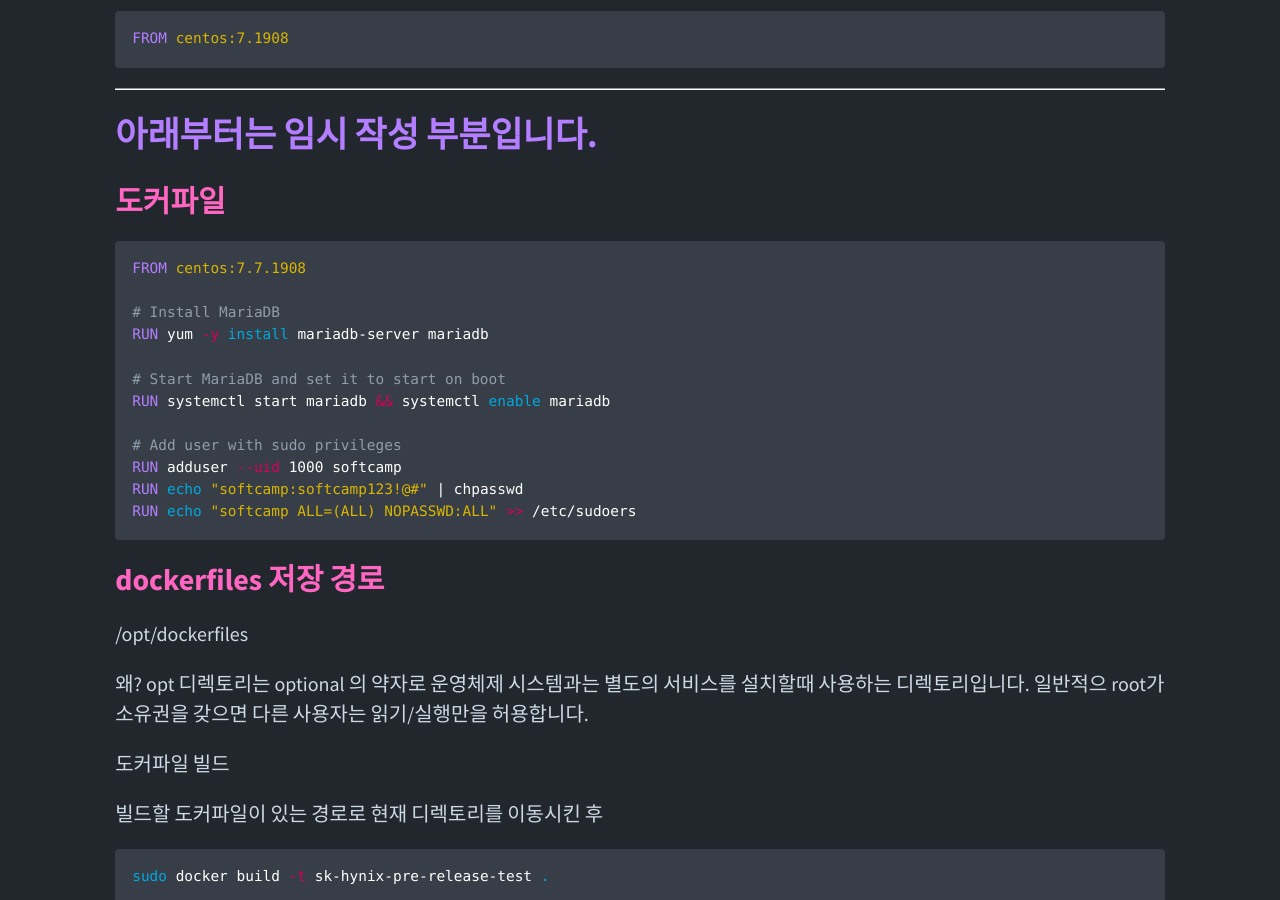
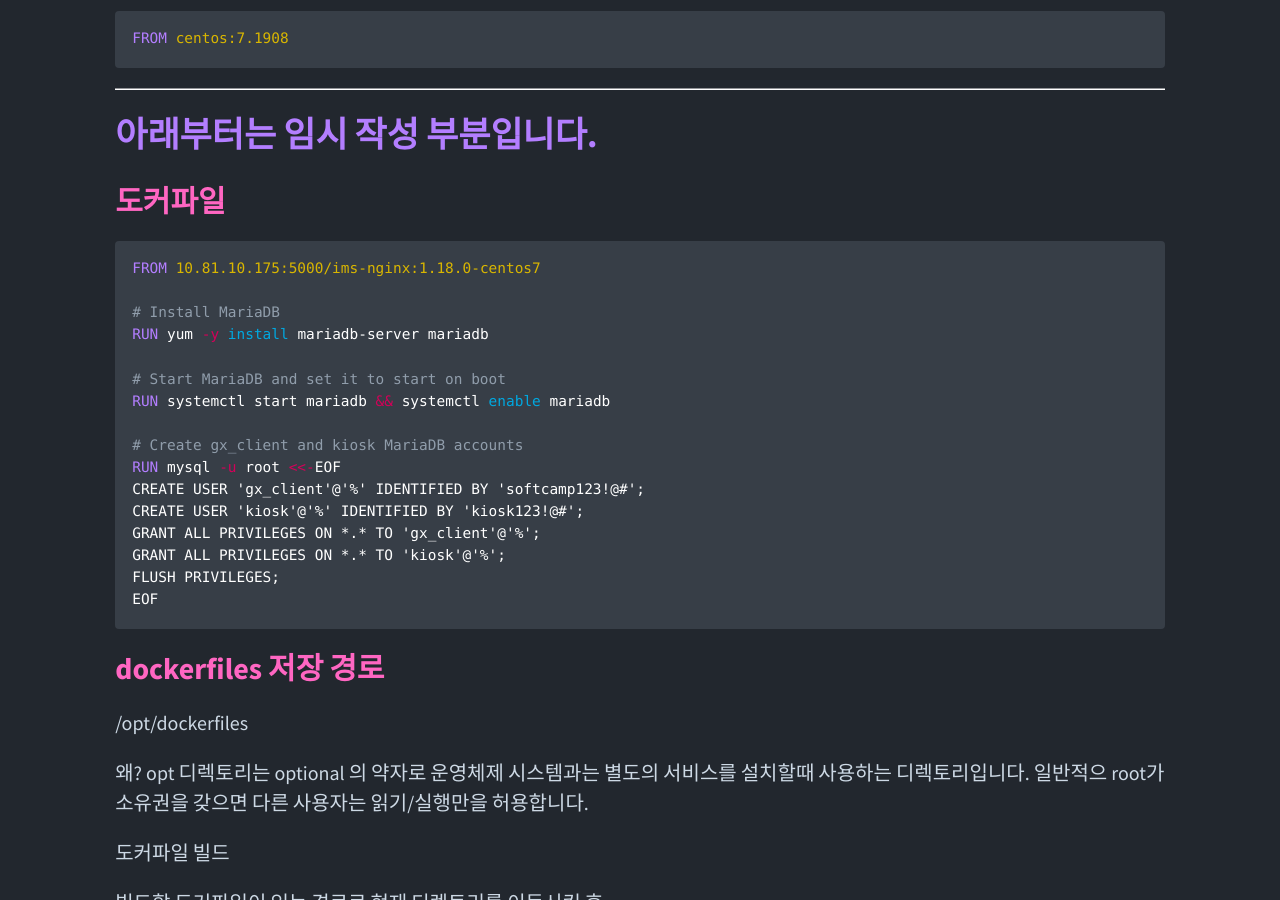
Before and after one commit to mainmethod0126/old-tech-blog, a Jekyll site: the page built from _posts/docker/2022-12-17-회사-TEST-SERVER를-도커-이미지로-만들기.md, in a window 1280 px wide and 900 px high, scrolled down 1467 px. Built offline with Jekyll 4.4.1, drawn with Linux system fonts in a browser that asks for light colours; comment, search, counter and statistics services are not loaded.

Commit message:
임시 저장

````diff
--- a/_posts/docker/2022-12-17-회사-TEST-SERVER를-도커-이미지로-만들기.md
+++ b/_posts/docker/2022-12-17-회사-TEST-SERVER를-도커-이미지로-만들기.md
@@ -58,7 +58,7 @@
 ### 도커파일
 
 ```dockerfile
-FROM centos:7.7.1908
+FROM 10.81.10.175:5000/ims-nginx:1.18.0-centos7
 
 # Install MariaDB
 RUN yum -y install mariadb-server mariadb
@@ -66,10 +66,14 @@
 # Start MariaDB and set it to start on boot
 RUN systemctl start mariadb && systemctl enable mariadb
 
-# Add user with sudo privileges
-RUN adduser --uid 1000 softcamp
-RUN echo "softcamp:softcamp123!@#" | chpasswd
-RUN echo "softcamp ALL=(ALL) NOPASSWD:ALL" >> /etc/sudoers
+# Create gx_client and kiosk MariaDB accounts
+RUN mysql -u root <<-EOF
+CREATE USER 'gx_client'@'%' IDENTIFIED BY 'softcamp123!@#';
+CREATE USER 'kiosk'@'%' IDENTIFIED BY 'kiosk123!@#';
+GRANT ALL PRIVILEGES ON *.* TO 'gx_client'@'%';
+GRANT ALL PRIVILEGES ON *.* TO 'kiosk'@'%';
+FLUSH PRIVILEGES;
+EOF
 ```
 
 ### dockerfiles 저장 경로
@@ -170,9 +174,6 @@
 
 #### 도커 컨테이너에서 nginx 백그라운드로 실행시키기
 
-
-
-
 ```bash
 nginx start
 ```
````
Also changed, not shown: _posts/spring/2023-02-27-리액티브-스프링-리액터-개요.md (added, +18 -0 lines), _posts/vue/20222-12-19-vue-project-build시에-발생한-BABEL관련-오류-해결해보기.md (+3 -1 lines).
